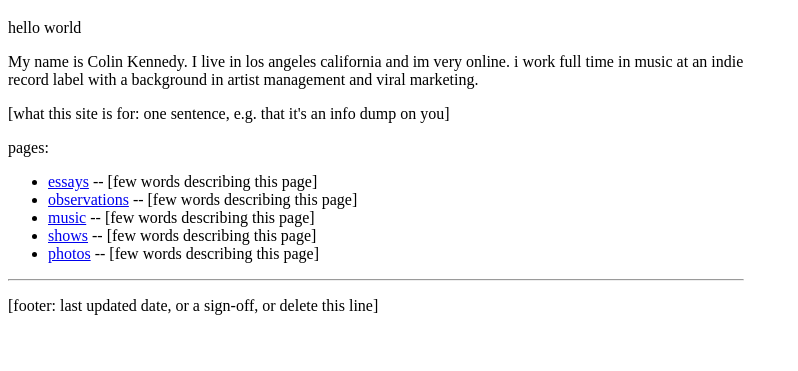
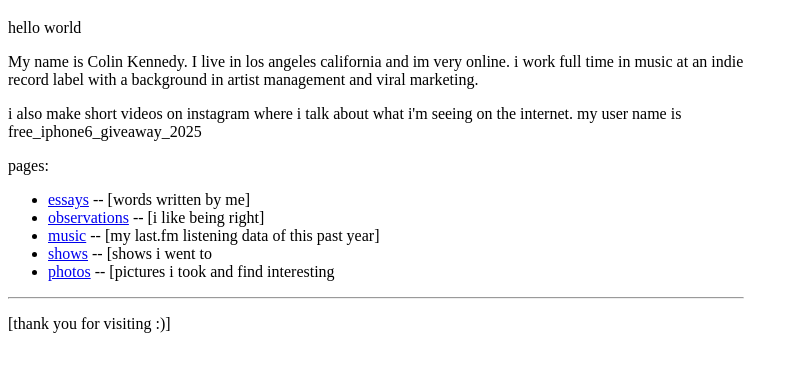
Before and after one commit to lifeonline1LA/colinyachts, a plain HTML site: page index.html in a window 1280 px wide. Shown: the part 61-432 px from the top of the page, without its empty margins (0-798 px from the left). Drawn offline with Linux system fonts and the light colour scheme.

Commit message:
Update index.html

```diff
--- a/index.html
+++ b/index.html
@@ -13,18 +13,18 @@
 
 <p>My name is Colin Kennedy. I live in los angeles california and im very online. i work full time in music at an indie record label with a background in artist management and viral marketing.</p>
 
-<p>[what this site is for: one sentence, e.g. that it's an info dump on you]</p>
+<p>i also make short videos on instagram where i talk about what i'm seeing on the internet. my user name is free_iphone6_giveaway_2025</p>
 
 <p>pages:</p>
 <ul>
-<li><a href="essays.html">essays</a> -- [few words describing this page]</li>
-<li><a href="observations.html">observations</a> -- [few words describing this page]</li>
-<li><a href="music.html">music</a> -- [few words describing this page]</li>
-<li><a href="shows.html">shows</a> -- [few words describing this page]</li>
-<li><a href="photos.html">photos</a> -- [few words describing this page]</li>
+<li><a href="essays.html">essays</a> -- [words written by me]</li>
+<li><a href="observations.html">observations</a> -- [i like being right]</li>
+<li><a href="music.html">music</a> -- [my last.fm listening data of this past year]</li>
+<li><a href="shows.html">shows</a> -- [shows i went to</li>
+<li><a href="photos.html">photos</a> -- [pictures i took and find interesting</li>
 </ul>
 
 <hr>
-<p>[footer: last updated date, or a sign-off, or delete this line]</p>
+<p>[thank you for visiting :)]</p>
 </body>
 </html>
```
